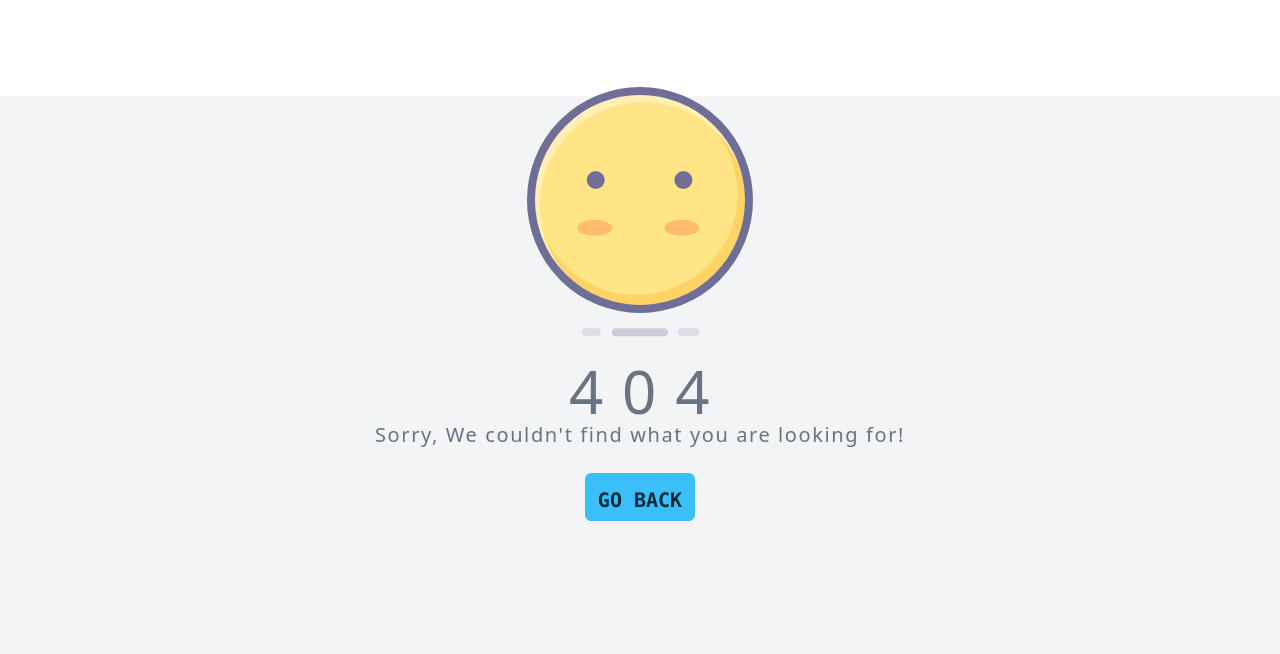
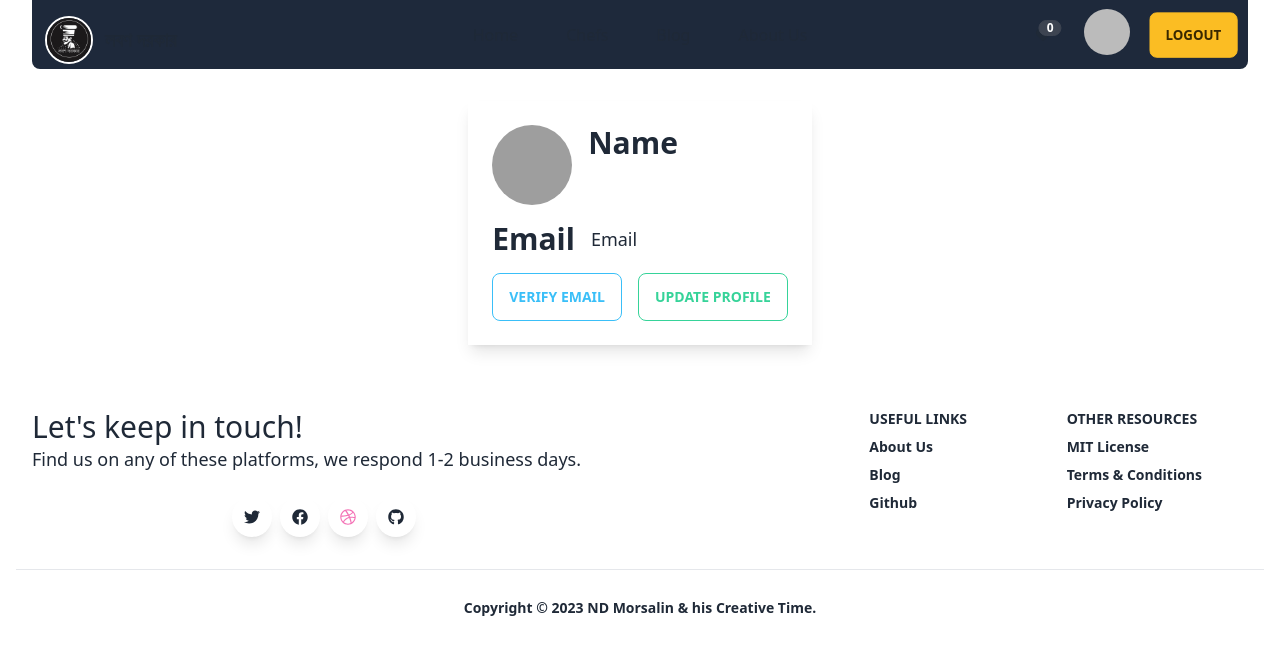
Before and after one commit to NDmorsalin/lobondorkar-client, a React (Vite) app: page /me in a window 1280 px wide. Shown: the top 654 px of the page. Built offline with nearby package versions, Linux system fonts and the light colour scheme; no server answers; sample sign-in values are in the browser's storage; grey boxes are pictures that could not be loaded.

Commit message:
profile page setup done

```diff
--- a/src/Shared/Header/Header.jsx
+++ b/src/Shared/Header/Header.jsx
@@ -187,7 +187,7 @@ const Header = () => {
                 >
                   <li>
                     <NavLink
-                      to="/profile"
+                      to="/me"
                       className={({ isActive }) =>
                         `${isActive ? "btn btn-primary" : ""} justify-between`
                       }
--- /dev/null
+++ b/src/pages/Profile/Profile.jsx
@@ -0,0 +1,63 @@
+const Profile = () => {
+  return (
+    <div className="my-8 flex items-center justify-center">
+      <div className="p-6 shadow-lg">
+        <div className="flex flex-wrap gap-4">
+          <div className="avatar">
+            <div className="w-20 rounded-full">
+              <img src="/images/stock/photo-1534528741775-53994a69daeb.jpg" />
+            </div>
+          </div>
+          <h4 className="text-xl font-bold sm:text-2xl md:text-3xl">Name</h4>
+        </div>
+
+        <div className="mt-4">
+          <div className="flex items-center gap-4">
+            <h4 className="text-xl font-bold sm:text-2xl md:text-3xl">Email</h4>
+            <p className="text-lg">Email</p>
+          </div>
+        </div>
+        <div className="mt-4 flex items-center gap-4">
+          <button className="btn btn-outline btn-info">Verify email</button>
+
+          {/* The button to open modal */}
+          <label htmlFor="my-modal-6" className="btn btn-outline btn-success">
+            Update profile
+          </label>
+
+          {/* Put this part before </body> tag */}
+          <input type="checkbox" id="my-modal-6" className="modal-toggle" />
+          <div className="modal modal-bottom sm:modal-middle">
+            <div className="modal-box">
+              <div className="">
+                <label htmlFor="name" className="text-lg font-bold block mb-2" >Update Name</label>
+                <input
+                  type="text"
+                  id="name"
+                  placeholder=""
+                  className="input input-bordered input-info w-full max-w-xs"
+                />
+              </div>
+              <div className="mt-8">
+                <label htmlFor="imageUrl" className="text-lg font-bold block mb-2" >Image Url </label>
+                <input
+                  type="text"
+                  id="imageUrl"
+                  placeholder=""
+                  className="input input-bordered input-info w-full max-w-xs"
+                />
+              </div>
+              <div className="modal-action">
+                <label htmlFor="my-modal-6" className="btn btn-success">
+                  Yay!
+                </label>
+              </div>
+            </div>
+          </div>
+        </div>
+      </div>
+    </div>
+  );
+};
+
+export default Profile;
--- a/src/router/Router.jsx
+++ b/src/router/Router.jsx
@@ -12,6 +12,7 @@ import Error from "../pages/Error/Error";
 import fetchChefRecipes from "../utility/fetchData/fetchChefRecipes";
 import fetchAllChefs from "../utility/fetchData/fetchAllChefs";
 import AboutUs from "../pages/AboutUs/AboutUs";
+import Profile from "../pages/Profile/Profile";
 
 const router = createBrowserRouter([
   {
@@ -30,6 +31,14 @@ const router = createBrowserRouter([
       {
         path: "/about",
         element: <AboutUs />,
+      },
+      {
+        path: "/me",
+        element: (
+          <Private>
+            <Profile />
+          </Private>
+        ),
       },
       {
         path: "/recipe/:id",
```
